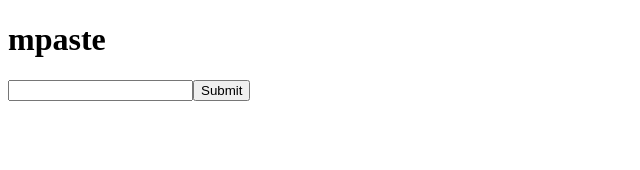
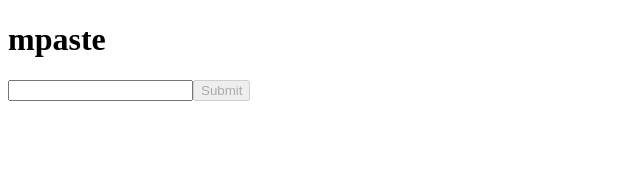
Before and after one commit to mpalmr/yapb, a Next.js app: page / in a window 1280 px wide. Shown: the top 170 px of the page, without its empty margins (0-640 px from the left). Built offline with nearby package versions, Linux system fonts and the light colour scheme.

Commit message:
start integrating formik

```diff
--- a/components/pastebin/index.jsx
+++ b/components/pastebin/index.jsx
@@ -1,39 +1,55 @@
-import React, { useState } from 'react';
+import React from 'react';
+import { Formik } from 'formik';
 import axios from 'axios';
 
 
-export default function Pastebin() {
-  const [contents, setContents] = useState('');
-  const [isSubmitting, setIsSubmitting] = useState(false);
+const formConfig = {
+  initialValues: { contents: '' },
 
+  validate(values) {
+    const errors = {};
+    if (!values.contents) errors.contents = 'Required';
+    return errors;
+  },
 
-  async function handleSubmit(event) {
-    event.preventDefault();
-    setIsSubmitting(true);
-
+  async onSubmit(values) {
     return axios
-      .post('/', { contents })
+      .post('/', values)
       .then((res) => {
         console.log(res);
         return res;
-      })
-      .finally(() => {
-        setIsSubmitting(false);
       });
-  }
+  },
+};
 
 
+export default function Pastebin() {
   return (
+    <Formik {...formConfig}>
+      {({
+        values,
+        errors,
+        touched,
+        isSubmitting,
+        handleChange,
+        handleBlur,
+        handleSubmit,
+      }) => (
         <form method="post" action="/" onSubmit={handleSubmit}>
           <input
+            type="text"
             name="contents"
-        value={contents}
-        disabled={isSubmitting}
-        onChange={event => setContents(event.target.value)}
+            onChange={handleChange}
+            onBlur={handleBlur}
+            value={values.email}
           />
-      <button type="submit" disabled={isSubmitting}>
+          {errors.email && touched.email ? errors.email : null}
+
+          <button type="submit" disabled={isSubmitting || !values.contents}>
             Submit
           </button>
         </form>
+      )}
+    </Formik>
   );
 }
--- a/package.json
+++ b/package.json
@@ -14,6 +14,7 @@
     "axios": "^0.19.0",
     "dotenv": "^8.0.0",
     "express": "^4.17.1",
+    "formik": "^1.5.8",
     "next": "^9.0.2",
     "react": "^16.8.6",
     "react-dom": "^16.8.6"
--- a/pages/index.jsx
+++ b/pages/index.jsx
@@ -7,9 +7,7 @@ export default function HomePage() {
   return (
     <>
       <Header />
-      <main>
-        <Pastebin />
-      </main>
+      <Pastebin />
     </>
   );
 }
```
Also changed, not shown: .eslintrc.js, 2 other files (tests, documents, lock files or other folders). Lines whose indentation alone changed are shown as unchanged.
